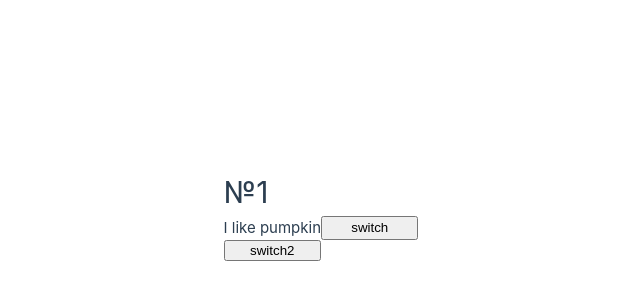
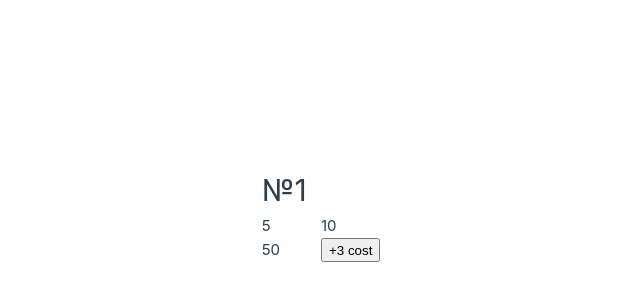
Before and after one commit to MakerAVGN/Vue3Base, a Vue app in the folder vue-project/: page / in a window 1280 px wide. Shown: the part 186-486 px from the top of the page, without its empty margins (319-959 px from the left). Built offline with nearby package versions, Linux system fonts and the light colour scheme.

Commit message:
Вычисляемые свойства в Vue

```diff
--- a/vue-project/src/App.vue
+++ b/vue-project/src/App.vue
@@ -2,16 +2,18 @@
 export default {
   data() {
     return {
-      text: 'like',
+      cost: 5,
+      amount: 10,
     }
   },
-  methods: {
-    change: function () {
-      this.text = 'hate';
+  computed: {
+    summ: function () {
+      return this.amount * this.cost;
     },
-    change1: function () {
-      this.text = 'eat';
+    izm: function () {
+      this.cost = this.cost + 3;
     }
+
   }
 
 }
@@ -20,7 +22,8 @@ export default {
 </script>
 <template>
 <h1>№1</h1> <br>
-<p>I {{ text }} pumpkin</p>
-<button @click="change" >switch</button>
-<button @click="change1">switch2</button>
+  <p>{{ cost }}</p>
+  <p>{{ amount }}</p>
+  <p>{{ summ}}</p>
+  <button @click="izm" >+3 cost</button>
 </template>
```
